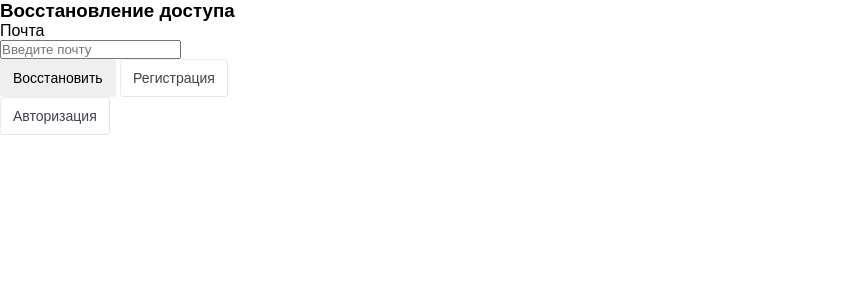
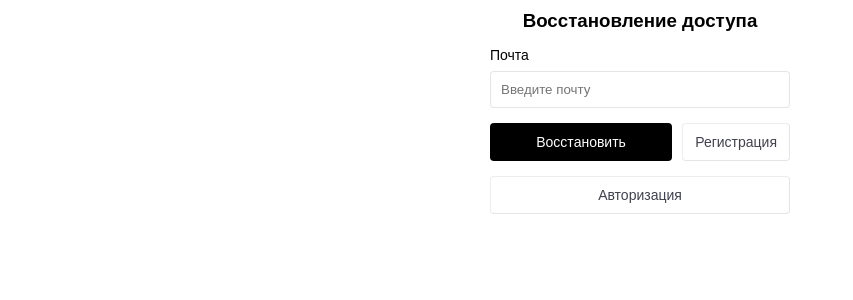
Before and after one commit to mustafaevf/Osiris, a PHP site: page /app/recovery.php in a window 1280 px wide. Shown: the top 300 px of the page, without its empty margins (0-853 px from the left). Run offline with PHP 8.4, Linux system fonts and the light colour scheme.

Commit message:
Update style.css

```diff
--- a/public/styles/style.css
+++ b/public/styles/style.css
@@ -15,16 +15,21 @@ a, a:hover {
     color: #000;
 }
 .btn {
+    cursor: pointer;
     align-items: center;
     border-color: transparent;
-    border-radius: 0.25rem;
+    border-radius: 4px;
     border-width: 1px;
-    display: inline-flex;
     font-size: .875rem;
     line-height: 1.25rem;
     padding: 0.5rem 0.75rem;
     pointer-events: auto;
 }
+.btn-line {
+    background: #000;
+    color: #fff;
+}
+
 .btn-neutral {
     background-color: rgba(255,255,255, 1);
     border-color: rgba(0,0,0,.1);
@@ -43,4 +48,60 @@ header {
     align-items: center;
     justify-content: space-between;
 }
+main {
+    padding: 30px 80px;
+}
+.main-container {
+    display: flex;
+    gap: 30px;
+}
+.main-menu {
+    width: 300px;
+    border-radius: 7px;
+    background: rgba(192,192,192,.3);
+    padding-top: 10px;
+    padding-bottom: 10px;
+}
+li {
+    width: 100%;
+    padding: 10px 10px;
+    cursor: pointer;
+}
+li:hover {
+    transition: .3s;
+    background: rgba(192,192,192,.2);
+}
+.container {
+    max-width: 300px;
+    margin: 10px auto;
+    text-align: center;
+    align-items: center;
+}
+.block-auth {
+    display: flex;
+    gap: 15px;
+    flex-direction: column;
+}
+input {
+    outline: none;
+    width: 300px;
+    border: 1px solid rgba(0,0,0,.1);
+    border-color: rgba(0,0,0,.1);
+    border-radius: 4px;
+    padding: 10px 10px;
+}
+.input p {
+    color: #000;
+    margin-bottom: 8px;
+    font-size: .875rem;
+    text-align: left;
+}
+.btn-inline-block {
+    width: 300px;
+    display: flex;
+    gap: 10px;
+}
+.btn-inline-block .btn-line {
+    width: 100%;
+}
 /* #d9d9e3 */
```
